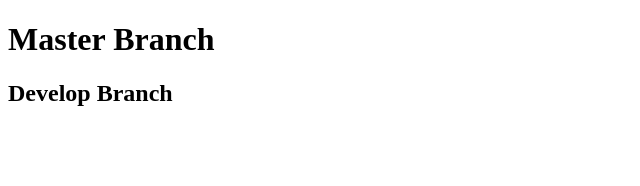
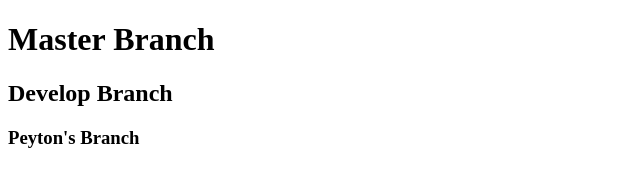
Before and after one commit to lanejm/teamGit, a plain HTML site: page index.html in a window 1280 px wide. Shown: the whole page, without its empty margins (0-640 px from the left). Drawn offline with Linux system fonts and the light colour scheme.

Commit message:
Peyton's Branch

```diff
--- a/index.html
+++ b/index.html
@@ -9,6 +9,7 @@
 
     <h1>Master Branch</h1>
     <h2>Develop Branch</h2>
+    <h3>Peyton's Branch</h3>
 
 </body>
 </html>
```
